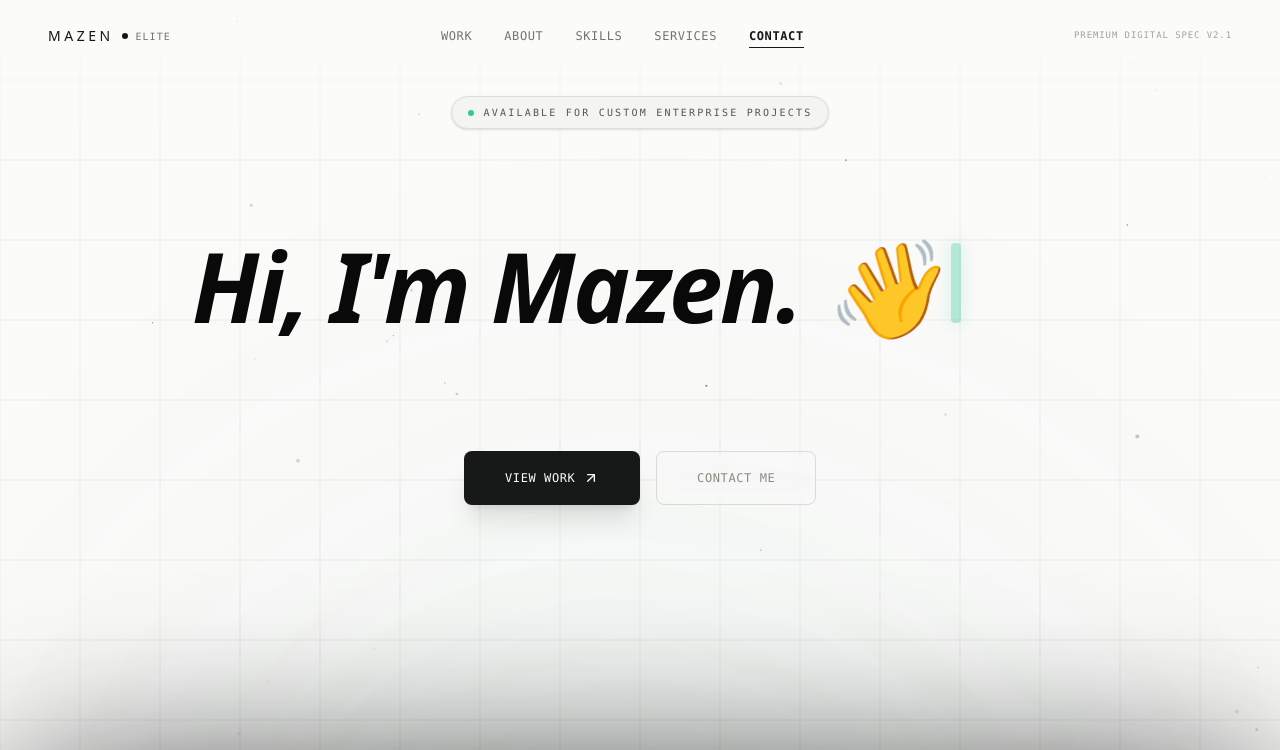
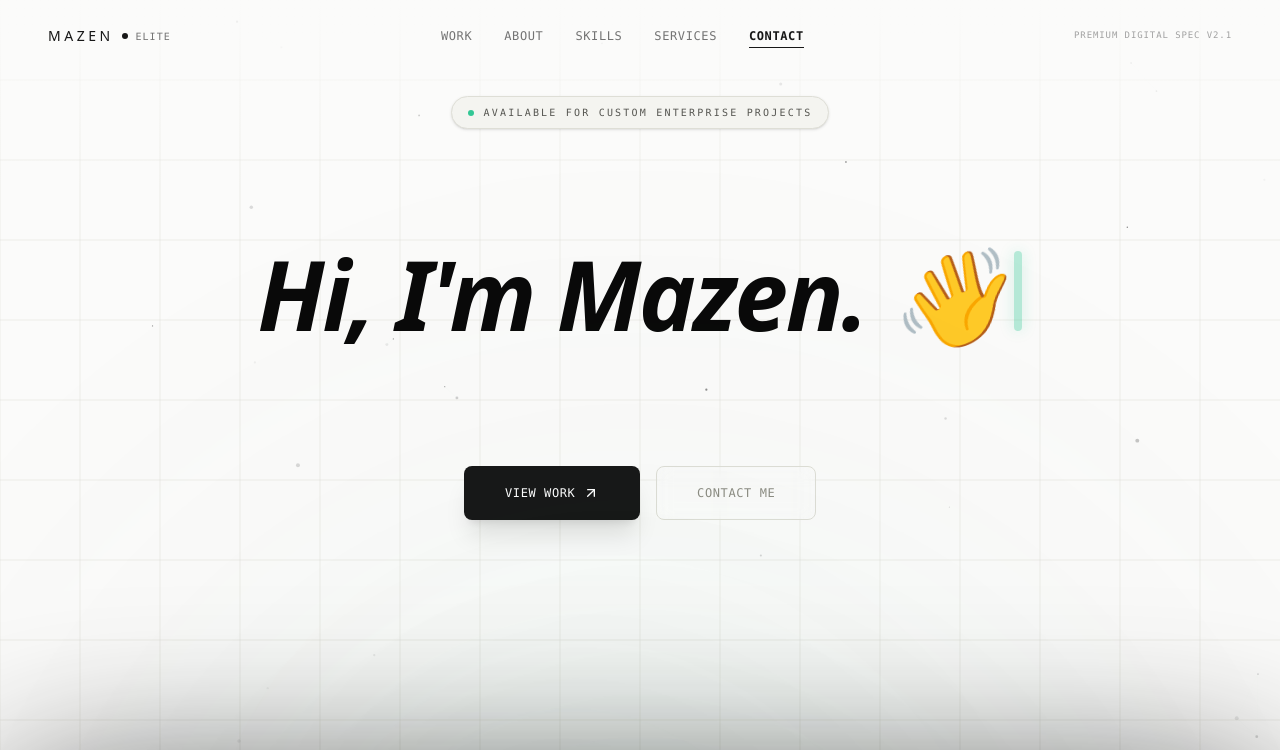
Before and after one commit to mazn74793-png/Mizoo_2y, a React (Vite) app: page / in a window 1280 px wide. Shown: the top 750 px of the page. Built offline with nearby package versions, Linux system fonts and the light colour scheme; no server answers; the database is empty.

Commit message:
feat(hero): auto-seed phrases and refine typing logic
Implement auto-seeding for hero phrases in Firestore to ensure data availability and refactor the typing effect loop to improve reliability and state transitions.

```diff
--- a/src/App.tsx
+++ b/src/App.tsx
@@ -1,6 +1,6 @@
 import { useState, useEffect, FormEvent } from 'react';
 import { db, handleFirestoreError, DEFAULT_PROJECTS, DEFAULT_SKILLS, DEFAULT_SERVICES, DEFAULT_TESTIMONIALS, DEFAULT_SOCIALS, DEFAULT_TEXTS, auth, googleProvider } from './firebase';
-import { collection, onSnapshot, query, orderBy } from 'firebase/firestore';
+import { collection, onSnapshot, query, orderBy, doc, setDoc } from 'firebase/firestore';
 import { signInWithPopup, signOut, User } from 'firebase/auth';
 import { motion, AnimatePresence } from 'motion/react';
 import { Lock, Unlock, LogOut, ChevronRight, ArrowUp } from 'lucide-react';
@@ -193,6 +193,19 @@ export default function App() {
         setTexts(txts);
         localStorage.setItem('cache_texts', JSON.stringify(txts));
         localStorage.setItem('portfolio_db_seeded_texts', 'true');
+
+        // Auto-seed missing hero-phrases key in the database if empty or not present yet
+        const hasPhrases = txts.some(t => t.key === 'hero-phrases');
+        if (!hasPhrases) {
+          const phrasesDefault: TextConfig = {
+            id: 'hero-phrases',
+            key: 'hero-phrases',
+            value: "Hi, I'm Mazen. 👋\nI build digital experiences that feel premium.\nI craft bespoke interactive portfolios with fluid visual physics.\nI engineer secure, blazing-fast, and durable full-stack apps.\nI turn complex system requirements into sheer, pixel-perfect design."
+          };
+          setDoc(doc(db, 'texts', 'hero-phrases'), phrasesDefault).catch(err => {
+            console.warn('Unable to auto-seed hero-phrases directly to Firestore:', err);
+          });
+        }
       } else if (localStorage.getItem('portfolio_db_seeded_texts') === 'true') {
         setTexts([]);
         localStorage.removeItem('cache_texts');
--- a/src/components/Hero.tsx
+++ b/src/components/Hero.tsx
@@ -45,25 +45,27 @@ export default function Hero({ texts, scrollToSection, theme = 'dark' }: HeroPro
     const fullText = list[safeIndex] || titleText;
 
     if (isDeleting) {
+      if (currentText === '') {
+        setIsDeleting(false);
+        setPhraseIndex((prev) => (list.length > 0 ? (prev + 1) % list.length : 0));
+      } else {
         timer = setTimeout(() => {
           setCurrentText((prev) => prev.slice(0, -1));
         }, 15); // Faster backspace rhythm for responsive elite feedback
+      }
+    } else {
+      if (currentText === fullText) {
+        const isGreeting = fullText.startsWith("Hi, I'm") || fullText.startsWith("Hi,") || fullText.length < 20;
+        const pauseDuration = isGreeting ? 2000 : 3200; // Pause less on the intro greeting for snap flow
+        timer = setTimeout(() => {
+          setIsDeleting(true);
+        }, pauseDuration);
       } else {
         const typingDelay = Math.random() * 25 + 30; // 30ms - 55ms crisp consistent flow
         timer = setTimeout(() => {
           setCurrentText((prev) => fullText.slice(0, prev.length + 1));
         }, typingDelay);
       }
-
-    if (!isDeleting && currentText === fullText) {
-      const isGreeting = fullText.startsWith("Hi, I'm") || fullText.startsWith("Hi,") || fullText.length < 20;
-      const pauseDuration = isGreeting ? 2000 : 3200; // Pause less on the intro greeting for snap flow
-      timer = setTimeout(() => {
-        setIsDeleting(true);
-      }, pauseDuration);
-    } else if (isDeleting && currentText === '') {
-      setIsDeleting(false);
-      setPhraseIndex((prev) => (list.length > 0 ? (prev + 1) % list.length : 0));
     }
 
     return () => clearTimeout(timer);
@@ -298,22 +300,22 @@ export default function Hero({ texts, scrollToSection, theme = 'dark' }: HeroPro
           </span>
         </motion.div>
 
-        {/* Massive displaying headline with elegant live-typewriter story. We lock the height to prevent bouncing layout shifts on wraps */}
-        <div className="w-full text-left max-w-4xl h-[170px] xs:h-[150px] sm:h-[185px] md:h-[210px] lg:h-[250px] flex flex-col justify-center overflow-hidden">
+        {/* Massive displaying headline with elegant live-typewriter story. We use min-height and overflow-visible to completely prevent clipping and layout jumps */}
+        <div className="w-full text-center max-w-4xl min-h-[140px] xs:min-h-[120px] sm:min-h-[180px] md:min-h-[220px] lg:min-h-[265px] flex flex-col justify-center overflow-visible px-2 sm:px-4">
           <motion.h1
             initial={{ opacity: 0, y: 25 }}
             animate={{ opacity: 1, y: 0 }}
             transition={{ duration: 0.8, ease: [0.16, 1, 0.3, 1], delay: 0.2 }}
-            className="text-3xl xs:text-4xl sm:text-6xl md:text-7xl lg:text-8xl tracking-tight leading-[1.08] font-bold text-left italic select-none"
+            className="text-3xl xs:text-4xl sm:text-5xl md:text-6xl lg:text-7xl xl:text-8xl tracking-tight leading-[1.12] font-bold text-center italic select-none py-1"
           >
             <span className={theme === 'dark' ? 'text-white' : 'text-neutral-950'}>
               {currentText}
             </span>
-            <span className="inline-block relative ml-2.5">
+            <span className="inline-block relative ml-2">
               <motion.span
                 animate={{ opacity: [1, 0, 1] }}
                 transition={{ duration: 0.9, repeat: Infinity, ease: 'easeInOut' }}
-                className="inline-block w-1.5 md:w-2.5 h-7 sm:h-11 md:h-16 lg:h-20 bg-emerald-500 rounded-sm shadow-[0_0_15px_rgba(16,185,129,0.7)]"
+                className="inline-block w-1.5 md:w-2 h-7 sm:h-11 md:h-14 lg:h-16 xl:h-20 bg-emerald-500 rounded-sm shadow-[0_0_15px_rgba(16,185,129,0.7)]"
               />
             </span>
           </motion.h1>
```
Lines whose indentation alone changed are shown as unchanged.
